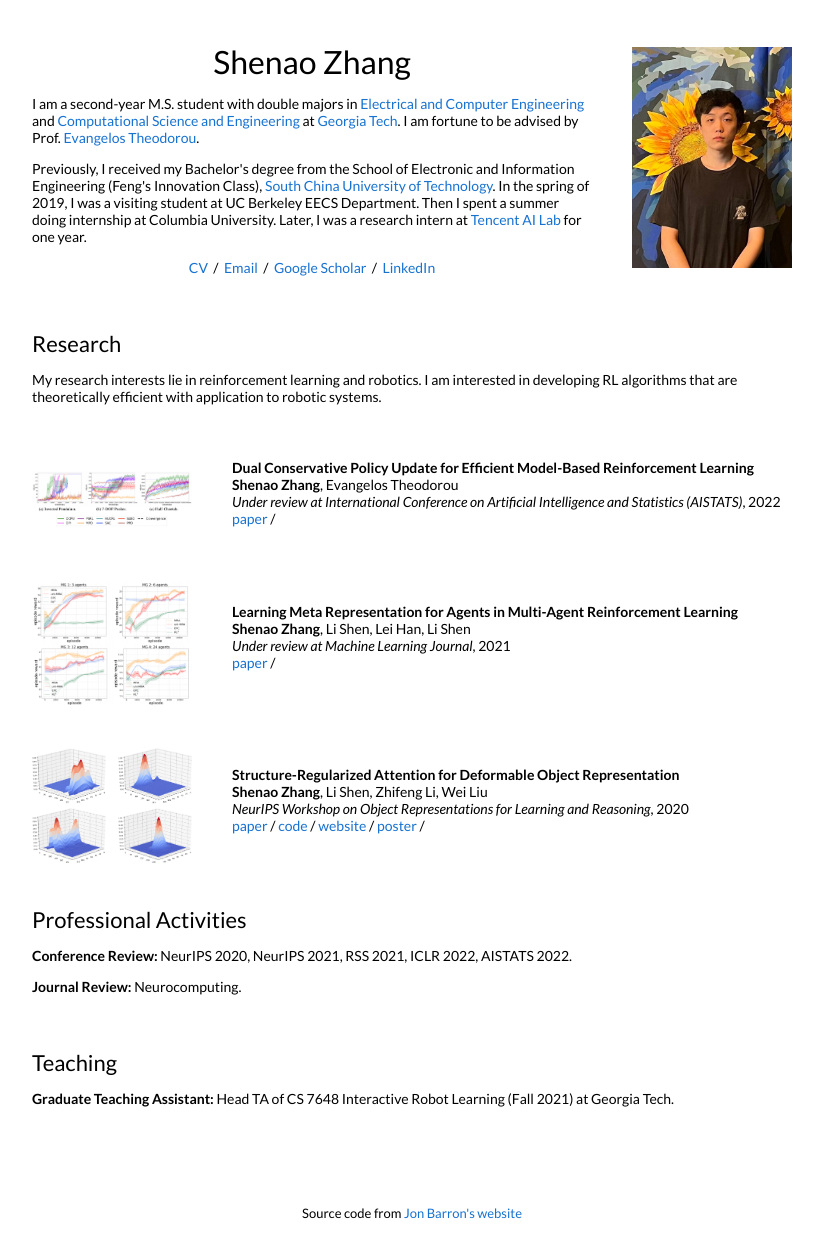
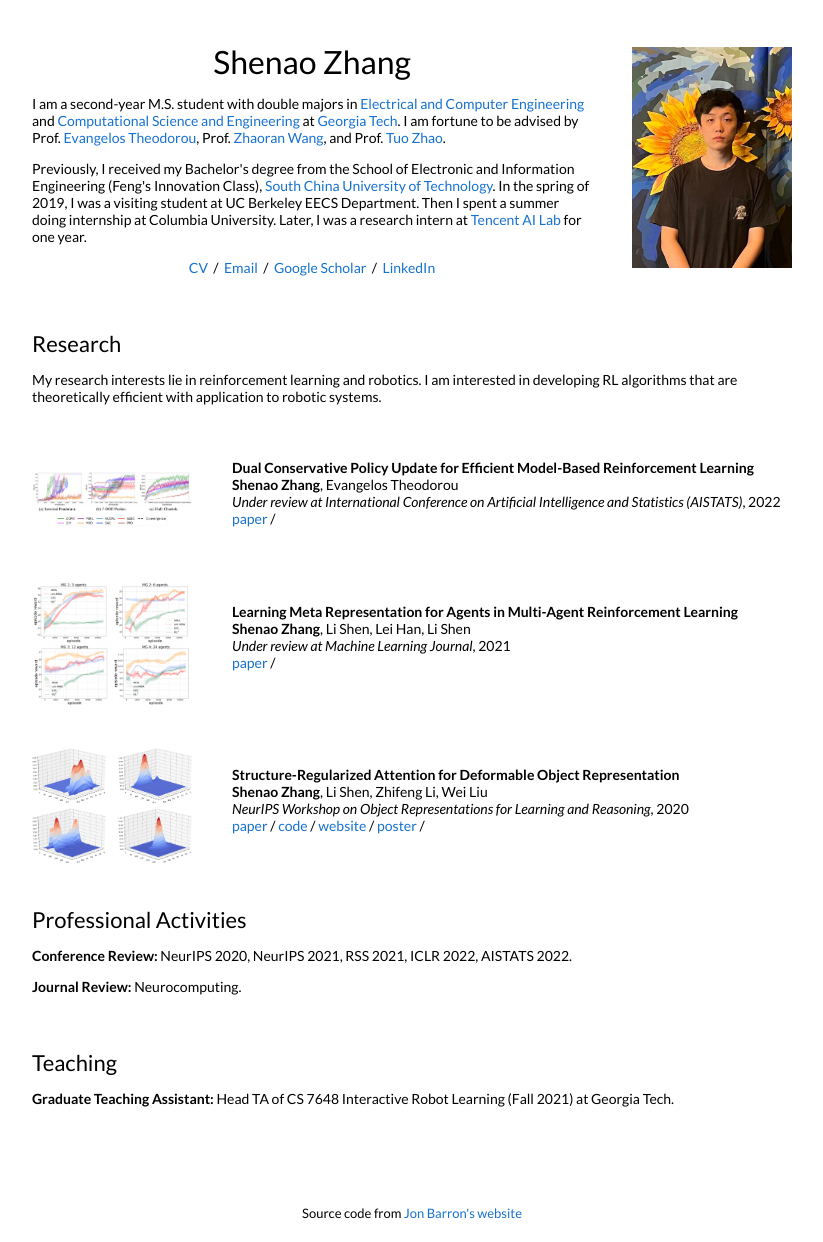
Before and after one commit to shenao-zhang/shenao-zhang.github.io, a Jekyll site: the page built from _posts/2021-09-02-dcpu.markdown, in a window 1280 px wide. Shown: the whole page, without its empty margins (228-1051 px from the left). Built offline with Jekyll 4.4.1, drawn with Linux system fonts in a browser that asks for light colours.

Commit message:
Update default.html

```diff
--- a/_layouts/default.html
+++ b/_layouts/default.html
@@ -25,7 +25,7 @@
               <h1>
                 Shenao Zhang
               </h1>
-              <p>I am a second-year M.S. student with double majors in <a href="https://www.ece.gatech.edu/">Electrical and Computer Engineering</a> and <a href="https://www.cse.gatech.edu/">Computational Science and Engineering</a> at <a href="https://www.gatech.edu/">Georgia Tech</a>. I am fortune to be advised by Prof. <a href="https://sites.gatech.edu/acds/">Evangelos Theodorou</a>.
+              <p>I am a second-year M.S. student with double majors in <a href="https://www.ece.gatech.edu/">Electrical and Computer Engineering</a> and <a href="https://www.cse.gatech.edu/">Computational Science and Engineering</a> at <a href="https://www.gatech.edu/">Georgia Tech</a>. I am fortune to be advised by Prof. <a href="https://sites.gatech.edu/acds/">Evangelos Theodorou</a>, Prof. <a href="https://zhaoranwang.github.io/">Zhaoran Wang</a>, and Prof. <a href="https://www2.isye.gatech.edu/~tzhao80/">Tuo Zhao</a>.
               </p>
               <p>
                 Previously, I received my Bachelor's degree from the School of Electronic and Information Engineering (Feng's Innovation Class), <a href="https://www.scut.edu.cn/en/">South China University of Technology</a>. In the spring of 2019, I was a visiting student at UC Berkeley EECS Department. Then I spent a summer doing internship at Columbia University. Later, I was a research intern at  <a href="https://ai.tencent.com/ailab/en/index/">Tencent AI Lab</a> for one year.
```
